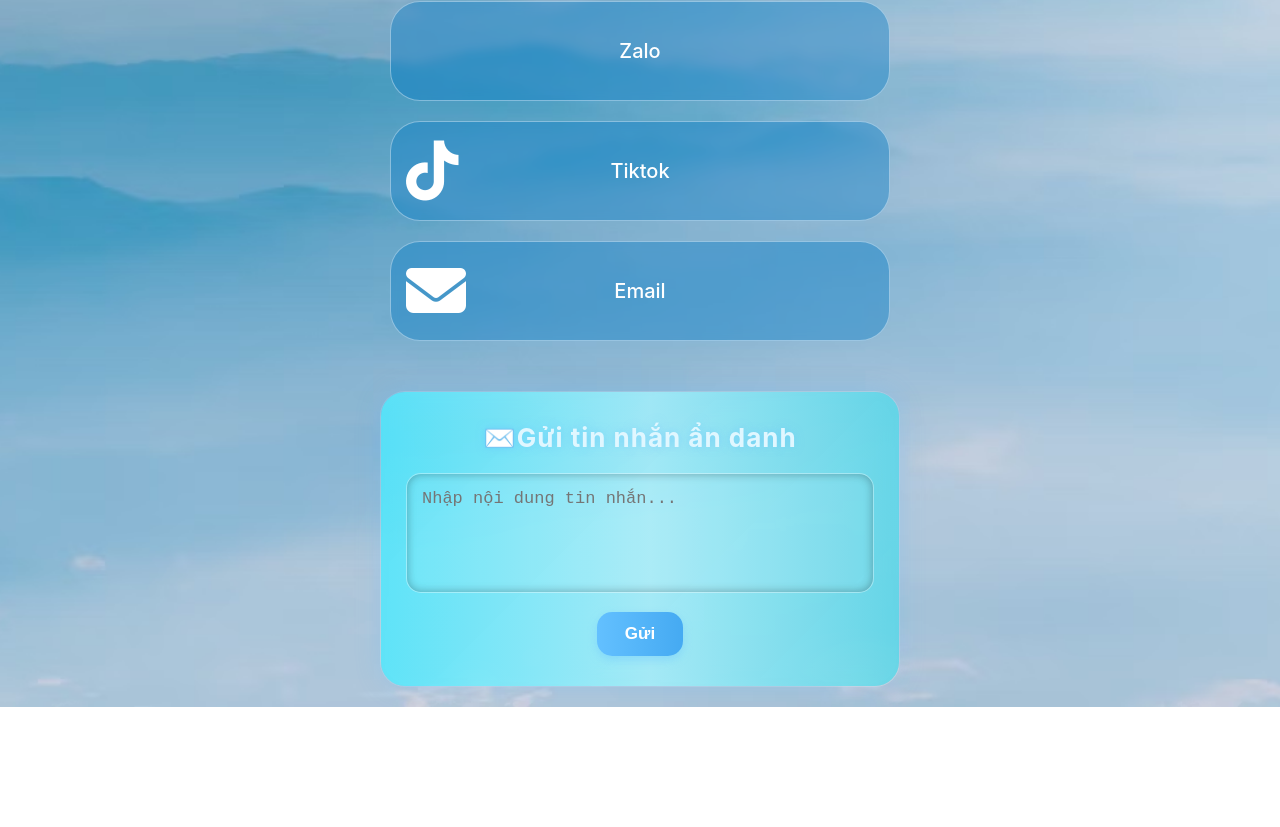
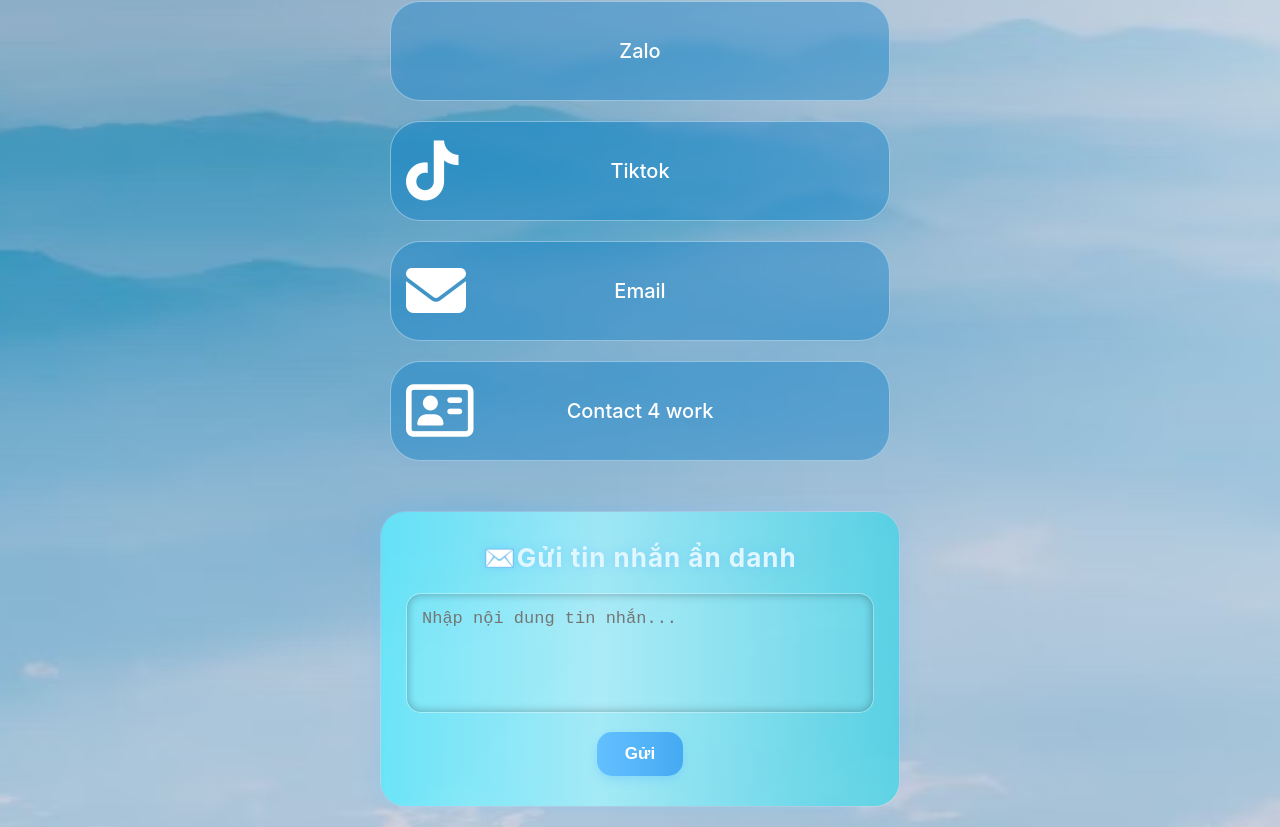
Before and after one commit to Dark-Rhin0/Dhino-contact-page, a React (Create React App) app in the folder contact-page/: page / in a window 1280 px wide. Shown: the part 662-1489 px from the top of the page. Before the commit the page ends 1369 px from the top, so only its background shows below. Built offline with nearby package versions, Linux system fonts and the light colour scheme.

Commit message:
thêm link contact 4 work

```diff
--- a/contact-page/src/App.js
+++ b/contact-page/src/App.js
@@ -169,6 +169,9 @@
           <a href="mailto:voletiendat09@gmail.com">
             <i className="fa-solid fa-envelope"></i> Email
           </a>
+          <a href="https://portfolio-dhino.vercel.app/" target="_blank" rel="noopener noreferrer">
+            <i class="fa-regular fa-address-card"></i> Contact 4 work
+          </a>
         </div>
 
         {/* 💌 Form gửi tin nhắn ẩn danh */}
```
